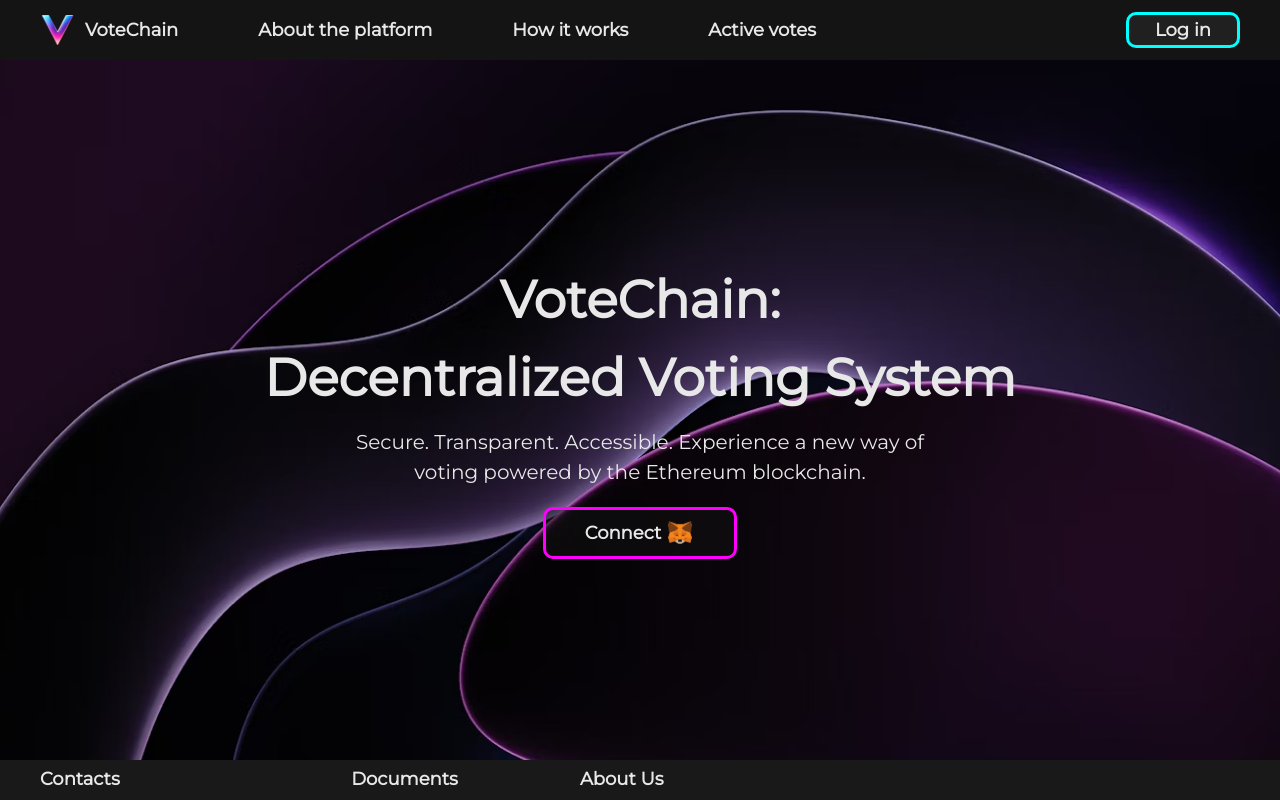
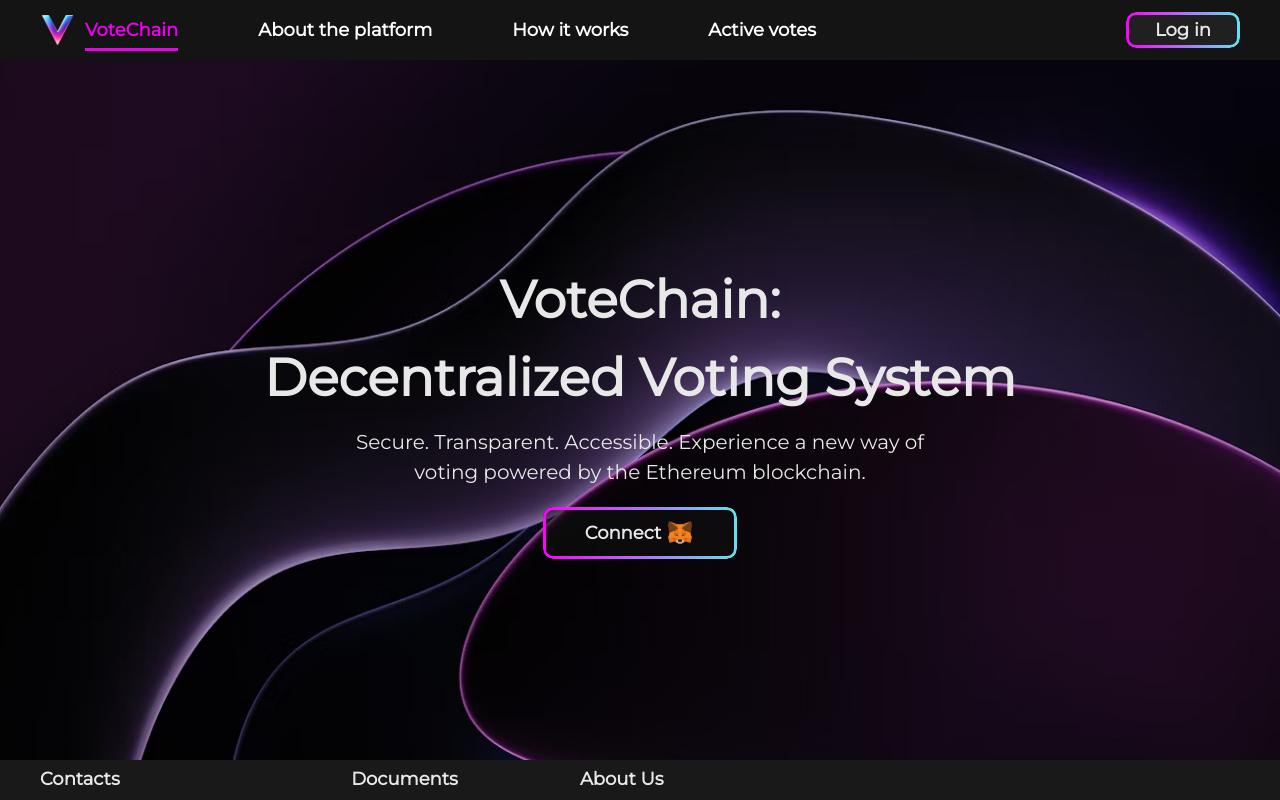
Before and after one commit to VladyslavHuts/VoteChain-frontend, a React (Create React App) app: page / in a window 1280 px wide. Shown: the top 800 px of the page. Built offline with nearby package versions, Linux system fonts and the light colour scheme.

Commit message:
A script for the header has been made and the appearance of the main page has been improved.

```diff
--- a/src/components/Header.tsx
+++ b/src/components/Header.tsx
@@ -1,31 +1,87 @@
-import React, {Component} from 'react';
+import React, { Component } from 'react';
 import '../styles/header.css';
 import logo from '../assets/images/header__logo.svg';
 import { Link } from 'react-router-dom';
+import { NavLink } from 'react-router-dom';
 
+interface HeaderState {
+    isLoggedIn: boolean;
+}
 
-class Header extends Component {
+class Header extends Component<{}, HeaderState> {
+    constructor(props: {}) {
+        super(props);
+        this.state = {
+            isLoggedIn: false,
+        };
+    }
+
+    toggleLogin = () => {
+        this.setState((prevState) => ({ isLoggedIn: !prevState.isLoggedIn }));
+    };
+
     render() {
+        const { isLoggedIn } = this.state;
+
         return (
             <div className="header">
                 <div className="container">
-                    <div className="header__container ">
+                    <div className="header__container">
                         <div className="header__wrap">
-                            <img className="header__logo" src={logo} alt="VoteChain"/>
+                            <Link  to="/">
+                                <img className="header__logo" src={logo} alt="VoteChain" />
+                            </Link>
                             <nav className="header__nav">
                                 <ul className="header__list">
                                     <li className="header__item">
-                                        <Link className="header__link" to="/">VoteChain</Link>
+                                        <NavLink
+                                            className={({ isActive }) =>
+                                                isActive ? "header__link active" : "header__link"
+                                            }
+                                            to="/"
+                                        >
+                                            VoteChain
+                                        </NavLink>
                                     </li>
-                                    <li className="header__item"><Link to="">About the platform</Link></li>
-                                    <li className="header__item"><Link to="">How it works</Link></li>
                                     <li className="header__item">
-                                        <Link className="header__link" to="/active-votes">Active votes</Link>
+                                        <NavLink
+                                            className={({ isActive }) =>
+                                                isActive ? "header__link active" : "header__link"
+                                            }
+                                            to="/about"
+                                        >
+                                            About the platform
+                                        </NavLink>
+                                    </li>
+                                    <li className="header__item">
+                                        <NavLink
+                                            className={({ isActive }) =>
+                                                isActive ? "header__link active" : "header__link"
+                                            }
+                                            to="/how-it-works"
+                                        >
+                                            How it works
+                                        </NavLink>
+                                    </li>
+                                    <li className="header__item">
+                                        <NavLink
+                                            className={({ isActive }) =>
+                                                isActive ? "header__link active" : "header__link"
+                                            }
+                                            to="/active-votes"
+                                        >
+                                            Active votes
+                                        </NavLink>
                                     </li>
                                 </ul>
                             </nav>
                         </div>
-                        <button className="header__btn">Log in</button>
+                        <button
+                            className="header__btn"
+                            onClick={this.toggleLogin}
+                        >
+                            {isLoggedIn ? 'Account' : 'Log in'}
+                        </button>
                     </div>
                 </div>
             </div>
--- a/src/styles/header.css
+++ b/src/styles/header.css
@@ -22,10 +22,57 @@
     gap: 80px;
 }
 .header__btn{
+    position: relative;
     width: 114px;
     height: 36px;
-    border: solid 3px cyan;
     text-align: center;
     background: #202020;
     border-radius: 10px;
+    overflow: hidden;
+    z-index: 0;
+    border: none;
 }
+.header__btn::before {
+    content: '';
+    position: absolute;
+    inset: 0;
+    padding: 3px;
+    background: linear-gradient(to left, #63E2ED, #FF00FF);
+    border-radius: 10px;
+    mask: linear-gradient(to right, white 0%, white 100%) content-box, linear-gradient(to right, white 0%, white 100%);
+    mask-composite: exclude;
+    z-index: -1;
+}
+.header__btn:hover{
+    background: rgba(18, 18, 18, 0.8);
+    transform: scale(1.05);
+    transition: all 0.3s ease;
+}
+.header__link {
+    color: white;
+    text-decoration: none;
+    padding-bottom: 10px;
+}
+.header__link.active {
+    position: relative;
+    color: #EE00EE;
+}
+.header__link.active::after {
+    content: "";
+    position: absolute;
+    bottom: 0;
+    left: 0;
+    width: 100%;
+    height: 3px;
+    background-color: #EE00EE;
+    animation: moveUnderline 0.3s ease-out;
+}
+
+@keyframes moveUnderline {
+    0% {
+        transform: scaleX(0);
+    }
+    100% {
+        transform: scaleX(1);
+    }
+}
--- a/src/styles/showcase.css
+++ b/src/styles/showcase.css
@@ -24,16 +24,35 @@
     margin-bottom: 20px;
 }
 .showcase__button{
+    position: relative;
     width: 194px;
     height: 52px;
     font-weight: 600;
     font-size: 18px;
-    border: 3px solid magenta;
     border-radius: 10px;
     background: rgba(18, 18, 18, 0.5);
     display: flex;
     justify-content: center;
     align-items: center;
+    overflow: hidden;
+    z-index: 0;
+    border: none;
+}
+.showcase__button::before {
+    content: '';
+    position: absolute;
+    inset: 0;
+    padding: 3px;
+    background: linear-gradient(to left, #63E2ED, #FF00FF);
+    border-radius: 10px;
+    mask: linear-gradient(to right, white 0%, white 100%) content-box, linear-gradient(to right, white 0%, white 100%);
+    mask-composite: exclude;
+    z-index: -1;
+}
+.showcase__button:hover{
+    background: rgba(18, 18, 18, 0.8);
+    transform: scale(1.05);
+    transition: all 0.3s ease;
 }
 .showcase__button-img{
     padding-left: 4px;
```
